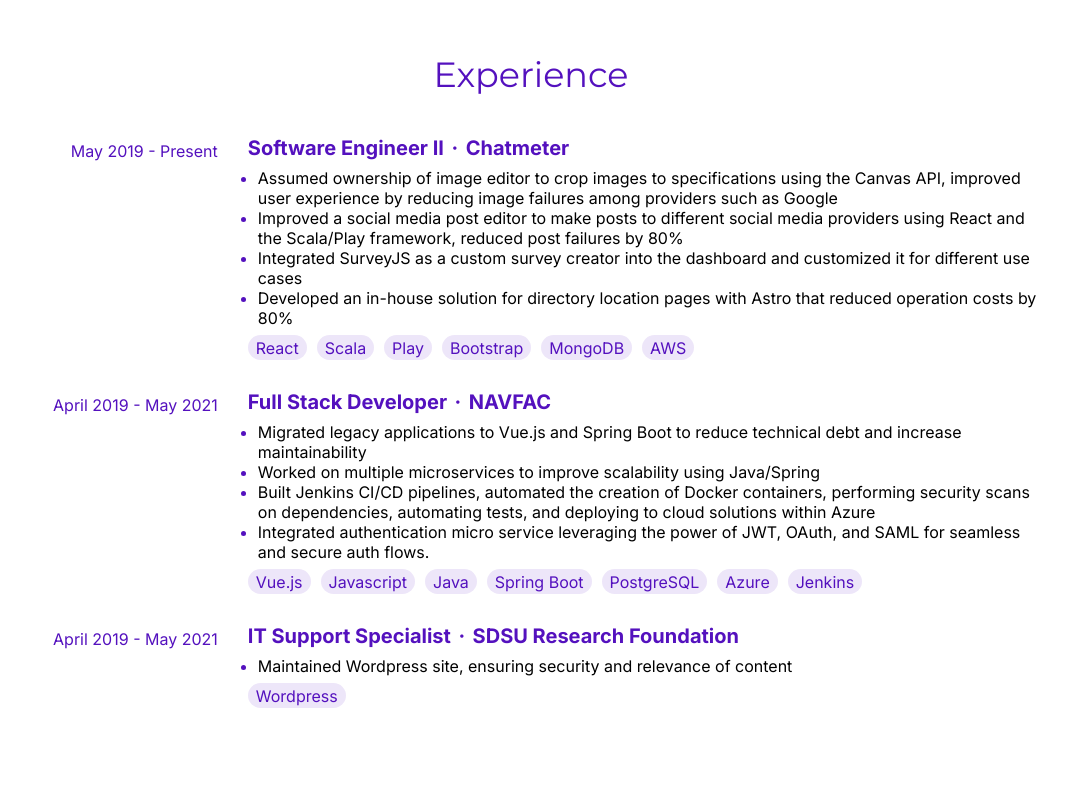
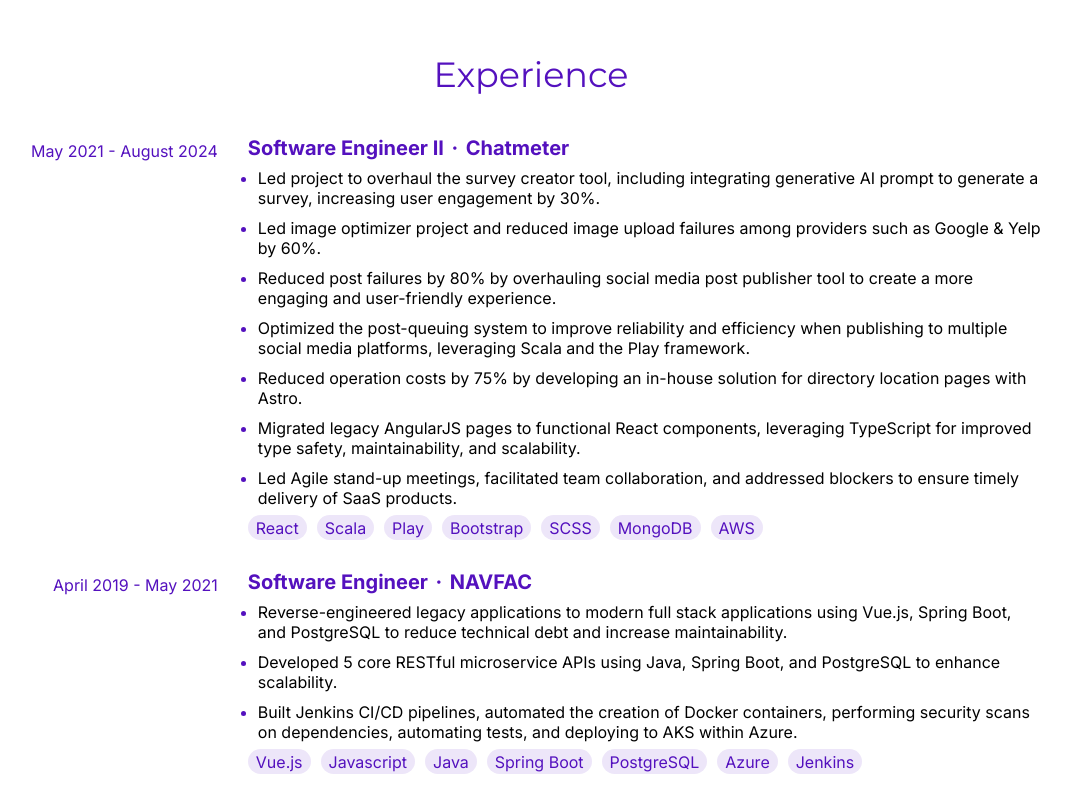
Before and after one commit to unChartedZone/unChartedZone.github.io, a Next.js app: page / in a window 1280 px wide. Shown: the part 1160-1954 px from the top of the page, without its empty margins (109-1180 px from the left). Built offline with nearby package versions, Linux system fonts and the light colour scheme.

Commit message:
updated experience section

```diff
--- a/src/app/_components/Experience.tsx
+++ b/src/app/_components/Experience.tsx
@@ -1,4 +1,4 @@
-import React, { experimental_taintObjectReference } from "react";
+import React from "react";
 
 const Experience = () => {
   interface ExperienceItem {
@@ -17,35 +17,31 @@
       name: "Chatmeter",
       position: "Software Engineer II",
       time: {
-        from: "May 2019",
-        to: "Present",
+        from: "May 2021",
+        to: "August 2024",
       },
       description: [
-        `Assumed ownership of image editor to crop images to specifications
-        using the Canvas API, improved user experience by reducing image
-        failures among providers such as Google`,
-        `Improved a social media post editor to make posts to different social
-        media providers using React and the Scala/Play framework, reduced post
-        failures by 80% `,
-        `Integrated SurveyJS as a custom survey creator into the dashboard and
-        customized it for different use cases`,
-        `Developed an in-house solution for directory location pages with Astro
-        that reduced operation costs by 80%`,
+        'Led project to overhaul the survey creator tool, including integrating generative AI prompt to generate a survey, increasing user engagement by 30\%.',
+        'Led image optimizer project and reduced image upload failures among providers such as Google \& Yelp by 60\%.',
+        'Reduced post failures by 80\% by overhauling social media post publisher tool to create a more engaging and user-friendly experience.',
+        'Optimized the post-queuing system to improve reliability and efficiency when publishing to multiple social media platforms, leveraging Scala and the Play framework.',
+        'Reduced operation costs by 75\% by developing an in-house solution for directory location pages with Astro.',
+        'Migrated legacy AngularJS pages to functional React components, leveraging TypeScript for improved type safety, maintainability, and scalability.',
+        'Led Agile stand-up meetings, facilitated team collaboration, and addressed blockers to ensure timely delivery of SaaS products.',
       ],
-      skills: ["React", "Scala", "Play", "Bootstrap", "MongoDB", "AWS"],
+      skills: ["React", "Scala", "Play", "Bootstrap", "SCSS", "MongoDB", "AWS"],
     },
     {
       name: "NAVFAC",
-      position: "Full Stack Developer",
+      position: "Software Engineer",
       time: {
         from: "April 2019",
         to: "May 2021",
       },
       description: [
-        `Migrated legacy applications to Vue.js and Spring Boot to reduce technical debt and increase maintainability`,
-        `Worked on multiple microservices to improve scalability using Java/Spring`,
-        `Built Jenkins CI/CD pipelines, automated the creation of Docker containers, performing security scans on dependencies, automating tests, and deploying to cloud solutions within Azure`,
-        `Integrated authentication micro service leveraging the power of JWT, OAuth, and SAML for seamless and secure auth flows.`,
+        'Reverse-engineered legacy applications to modern full stack applications using Vue.js, Spring Boot, and PostgreSQL to reduce technical debt and increase maintainability.',
+        'Developed 5 core RESTful microservice APIs using Java, Spring Boot, and PostgreSQL to enhance scalability.',
+        'Built Jenkins CI/CD pipelines, automated the creation of Docker containers, performing security scans on dependencies, automating tests, and deploying to AKS within Azure.',
       ],
       skills: [
         "Vue.js",
@@ -65,7 +61,7 @@
         to: "May 2021",
       },
       description: [
-        `Maintained Wordpress site, ensuring security and relevance of content`,
+        `Maintained organization Wordpress website with 5000 average visitors, ensuring security and relevance of content.`,
       ],
       skills: ["Wordpress"],
     },
--- a/src/app/_components/Home.tsx
+++ b/src/app/_components/Home.tsx
@@ -19,7 +19,7 @@
       <h1 className="header-primary">
         I'm <span className="name">Christian Valdez</span>
       </h1>
-      <h2 className="subtitle">Full Stack Developer</h2>
+      <h2 className="subtitle">Software Engineer</h2>
       <button
         onClick={() => scrollJumper("about")}
         className="home-btn btn-primary my-1"
--- a/src/app/_styles/components/_experience.scss
+++ b/src/app/_styles/components/_experience.scss
@@ -44,6 +44,9 @@
   }
 
   &__description-list {
+    display: flex;
+    flex-direction: column;
+    gap: 1rem;
     margin: 0.75rem 0 0;
     padding: 0 0 0 1rem;
 
```
